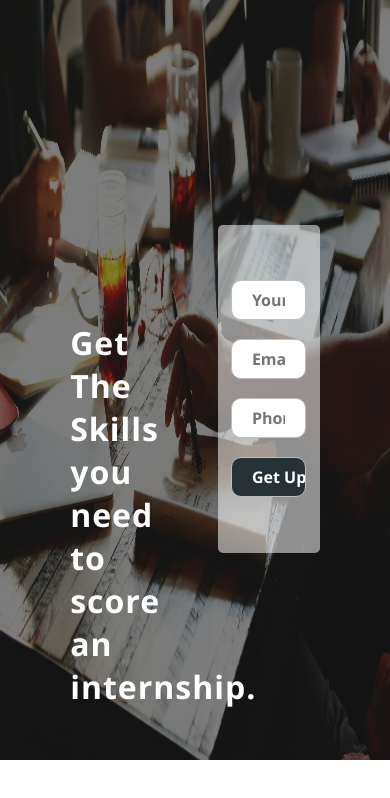
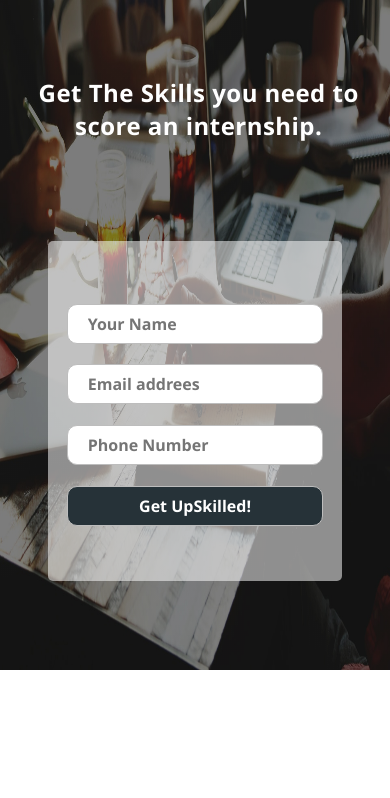
Before and after one commit to anuj920/skilltern-task, a plain HTML site: page index.html in a window 390 px wide. Drawn offline with Linux system fonts and the light colour scheme.

Commit message:
Add files via upload

```diff
--- a/assets/StyleSheets/main.css
+++ b/assets/StyleSheets/main.css
@@ -20,18 +20,21 @@ a {
 .right {
     float: right;
 }
-*{
+
+* {
     box-sizing: border-box;
     border: 0px;
     font-family: 'Segoe UI', Tahoma, Geneva, Verdana, sans-serif
 }
-.center{
+
+.center {
     position: absolute;
     top: 50%;
     left: 50%;
     transform: translate(-50%, -50%);
 }
-.background{
+
+.background {
     background-image:
         linear-gradient(rgba(0, 0, 0, 0.3),
         rgba(0, 0, 0, 0.3)),
@@ -44,28 +47,32 @@ a {
     background-size: 100% 100%;
     background-position: center;
 }
-.grid1{
+
+.grid1 {
     position: absolute;
     top: 20%;
     right: 10%;
     height: 60%;
     width: 80%;
 }
-.grid11{
+
+.grid11 {
     position: absolute;
     top: 30%;
     left: 10%;
     height: 40%;
     width: 40%;
 }
-.heading{
+
+.heading {
     font-size: 32px;
     font-weight: 900;
     color: white;
     letter-spacing: 1px;
 }
-.grid12{
-    background: rgba(255, 255, 255,.75);
+
+.grid12 {
+    background: rgba(255, 255, 255, .75);
     opacity: .7;
     position: absolute;
     top: 16%;
@@ -74,15 +81,17 @@ a {
     height: 72%;
     border-radius: 5px;
 }
-.form{
-    top:28%;
+
+.form {
+    top: 28%;
     right: 14.5%;
     position: absolute;
     height: 90%;
     width: 24%;
 }
-.form input{
-    opacity: 1 ;
+
+.form input {
+    opacity: 1;
     padding: 8px 20px;
     font-size: 16px;
     width: 100%;
@@ -92,12 +101,187 @@ a {
     font-family: 'Segoe UI', Tahoma, Geneva, Verdana, sans-serif;
     font-weight: 600;
 }
+
 input[type="text"],
-input[type="email"]{
-    background:rgba(255, 255, 255,1);
-    color:#FAFAFA;
+input[type="email"] {
+    background: rgba(255, 255, 255, 1);
+    color: #263238;
 }
-input[type="submit"]{
+
+input[type="submit"] {
     color: white !important;
     background: #263238 !important;
 }
+
+/**-----------------------For Screen 992px-----------------------**/
+
+@media only screen and (max-width: 992px) {
+    .background {
+        height: 720px;
+    }
+
+    .heading {
+        font-size: 30px;
+    }
+
+    .grid1{
+        right: 7%;
+        width: 86%;
+    }
+
+    .grid11{
+        left: 8%;
+    }
+
+    .grid12 {
+        height: 68%;
+        right: 8%;
+    }
+    .form{
+        right: 12%;
+    }
+
+    .form input {
+        font-size: 15px;
+    }
+}
+
+@media only screen and (max-width: 880px) {
+    .background {
+        height: 670px;
+    }
+
+    .grid1 {
+        right: 4%;
+        width: 92%;
+    }
+
+    .heading {
+        font-size: 28px;
+    }
+
+    .grid11 {
+        left: 6%;
+
+    }
+
+    .grid12 {
+        right: 6%;
+    }
+
+    .form {
+        top: 25%;
+        right: 10%;
+        height: 64%;
+    }
+
+    .form input {
+        font-size: 14px;
+    }
+}
+
+@media only screen and (max-width: 768px) {
+    .grid1{
+        top: 3%;
+        height: 94%;
+        right: 3%;
+        width: 94%;
+    }
+    .grid11{
+        top: 5%;
+        height: 20%;
+        width: 90%;
+        text-align: center;
+    }
+    .heading{
+        font-size: 33px;
+    }
+    .grid12{
+        top: 35%;
+        height: 60%;
+        right: 25%;
+        width: 50%;
+    }
+    .form{
+        top: 45%;
+        right: 30%;
+        width: 40%;
+    }
+    .form input{
+        margin-bottom: 1.3em;
+        font-size: 20px;
+    }
+}
+
+@media only screen and (max-width: 670px){
+    .heading{
+        font-size: 30px;
+    }
+    .grid12{
+        right: 20%;
+        width: 60%;
+        height: 55%;
+    }
+    .form{
+        right: 25%;
+        width: 50%;
+    }
+    .form input{
+        font-size: 17px;
+    }
+}
+@media only screen and (max-width: 600px){
+    .heading{
+        font-size: 26px;
+        letter-spacing: .8px;
+        font-weight: 800;
+    }
+    .grid12{
+        right: 16%;
+        width: 68%;
+        height: 54%;
+    }
+    .form{
+        right: 25%;
+        width: 50%;
+    }
+    .form input{
+        font-size: 16px;
+    }
+}
+@media only screen and (max-width: 512px){
+    .heading{
+        font-size: 24px;
+        letter-spacing: .47px;
+    }
+    .grid12{
+        right: 14%;
+        width: 72%;
+        height: 54%;
+    }
+    .form{
+        right: 23%;
+        width: 54%;
+    }
+    .form input{
+        font-size: 16px;
+    }
+}
+@media only screen and (max-width: 420px){
+    .heading{
+        font-size: 24px;
+        letter-spacing: .47px;
+    }
+    .grid12{
+        right: 10%;
+        width: 80%;
+        height: 54%;
+    }
+    .form{
+        right: 15%;
+        width: 70%;
+    }
+    .form input{
+        font-size: 16px;
+    }
+}
--- a/index.html
+++ b/index.html
@@ -5,7 +5,7 @@
     <meta charset="UTF-8">
     <meta name="viewport" content="width=device-width, initial-scale=1.0">
     <meta http-equiv="X-UA-Compatible" content="ie=edge">
-    <title>My Task</title>
+    <title>My Page</title>
     <link rel="stylesheet" href="assets/StyleSheets/main.css">
 
 </head>
```
